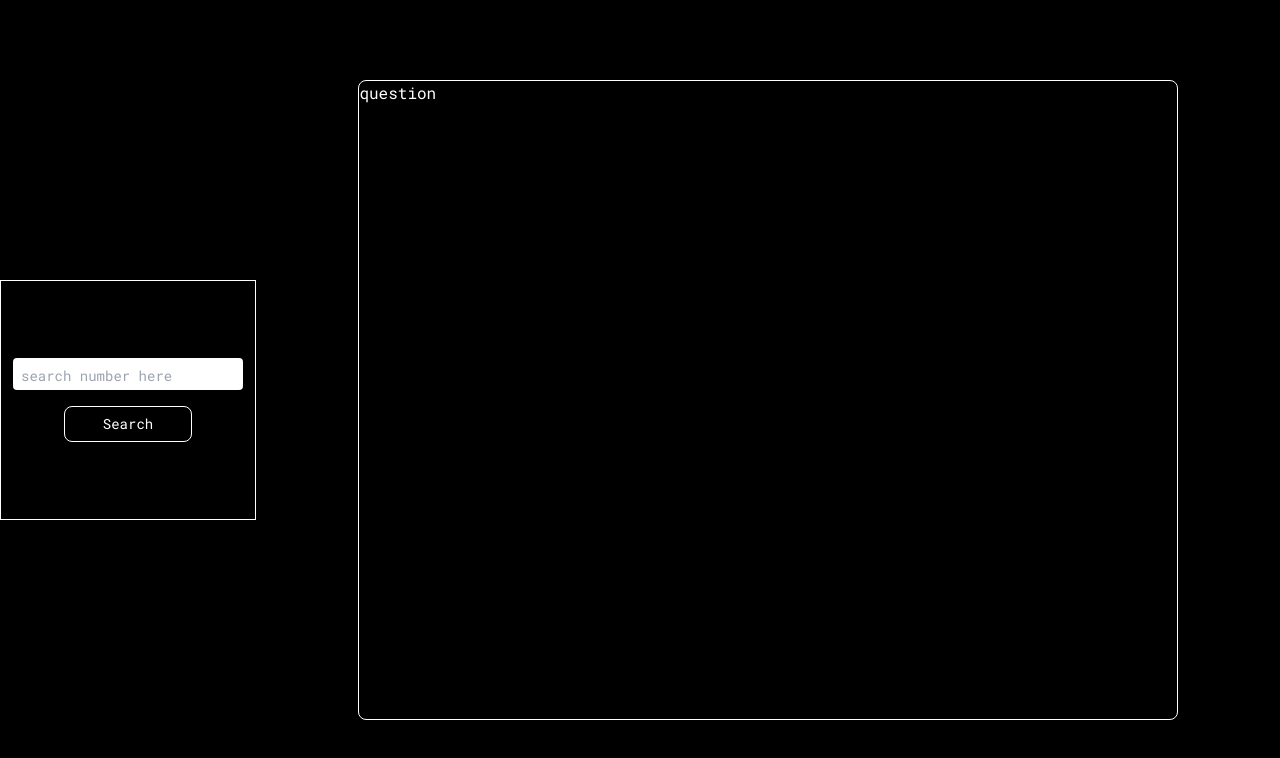
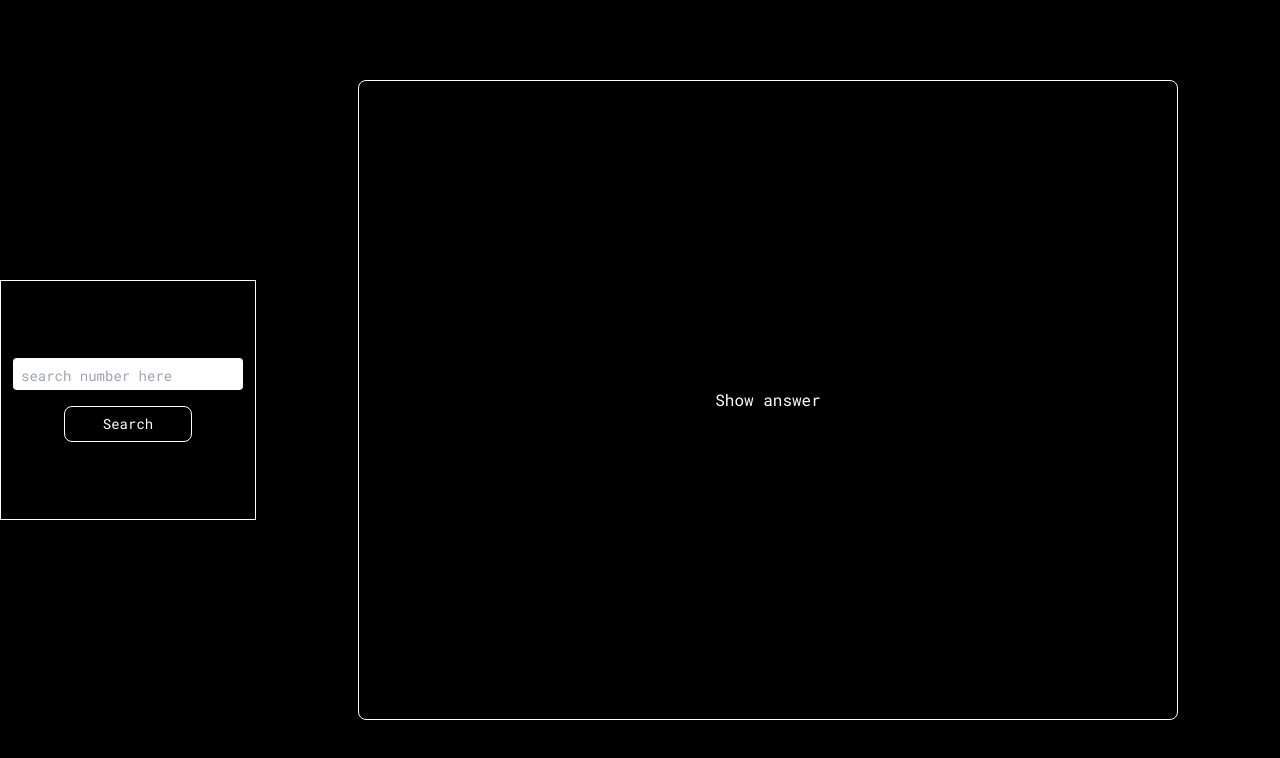
Before and after one commit to Generalsoi/questionBank, a React (Create React App) app: page /questions in a window 1280 px wide. Shown: the top 758 px of the page. Built offline with nearby package versions, Linux system fonts and the light colour scheme.

Commit message:
displaying questions upon search

```diff
--- a/src/components/questions.jsx
+++ b/src/components/questions.jsx
@@ -2,6 +2,43 @@ import React, { useState } from "react";
 
 export const Questions = () => {
   const [question, setQuestion] = useState("");
+  const [display, setDisplay] = useState(false);
+
+  const questionBank = {
+    1: {
+      question: "What is 2 + 2?",
+      options: {
+        a: 5,
+        b: 6,
+        c: 4,
+        d: 3,
+      },
+      answer: "c",
+    },
+    2: {
+      question: "What is 3 + 2?",
+      options: {
+        a: 5,
+        b: 6,
+        c: 4,
+        d: 3,
+      },
+      answer: "a",
+    },
+    3: {
+      question: "What is 3 + 3?",
+      options: {
+        a: 5,
+        b: 6,
+        c: 4,
+        d: 3,
+      },
+      answer: "b",
+    },
+  };
+
+  const questionBankJson = JSON.stringify(questionBank);
+  console.log(questionBankJson);
 
   return (
     <div className="w-full h-screen flex items-center font-roboto bg-black text-white">
@@ -14,14 +51,18 @@ export const Questions = () => {
             value={question}
             onChange={(e) => setQuestion(e.target.value)}
           />
-          <button className="w-32 h-9 border rounded-lg border-white text-sm flex items-center justify-center">
+          <button
+            className="w-32 h-9 border rounded-lg border-white text-sm flex items-center justify-center"
+            onClick={() => setDisplay(true)}
+          >
             Search
           </button>
         </div>
       </div>
       <div className="h-screen w-4/5 flex items-center justify-center">
-        <div className="w-[80%] h-[80%] border border-white rounded-lg">
-          question
+        <div className="w-[80%] h-[80%] flex flex-col items-center justify-center border border-white rounded-lg">
+          {display && questionBank[question].question}
+          <button>Show answer</button>
         </div>
       </div>
     </div>
```
